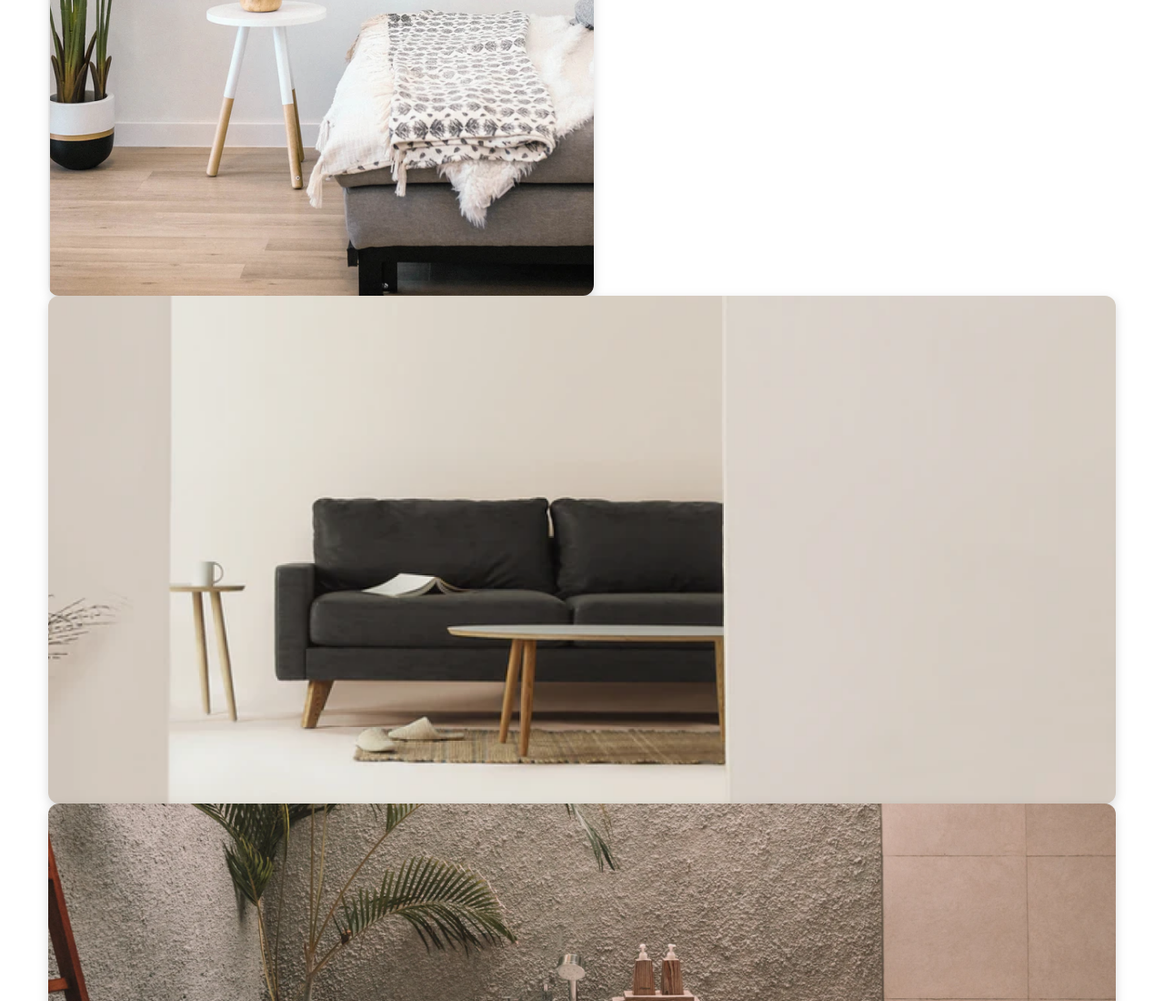
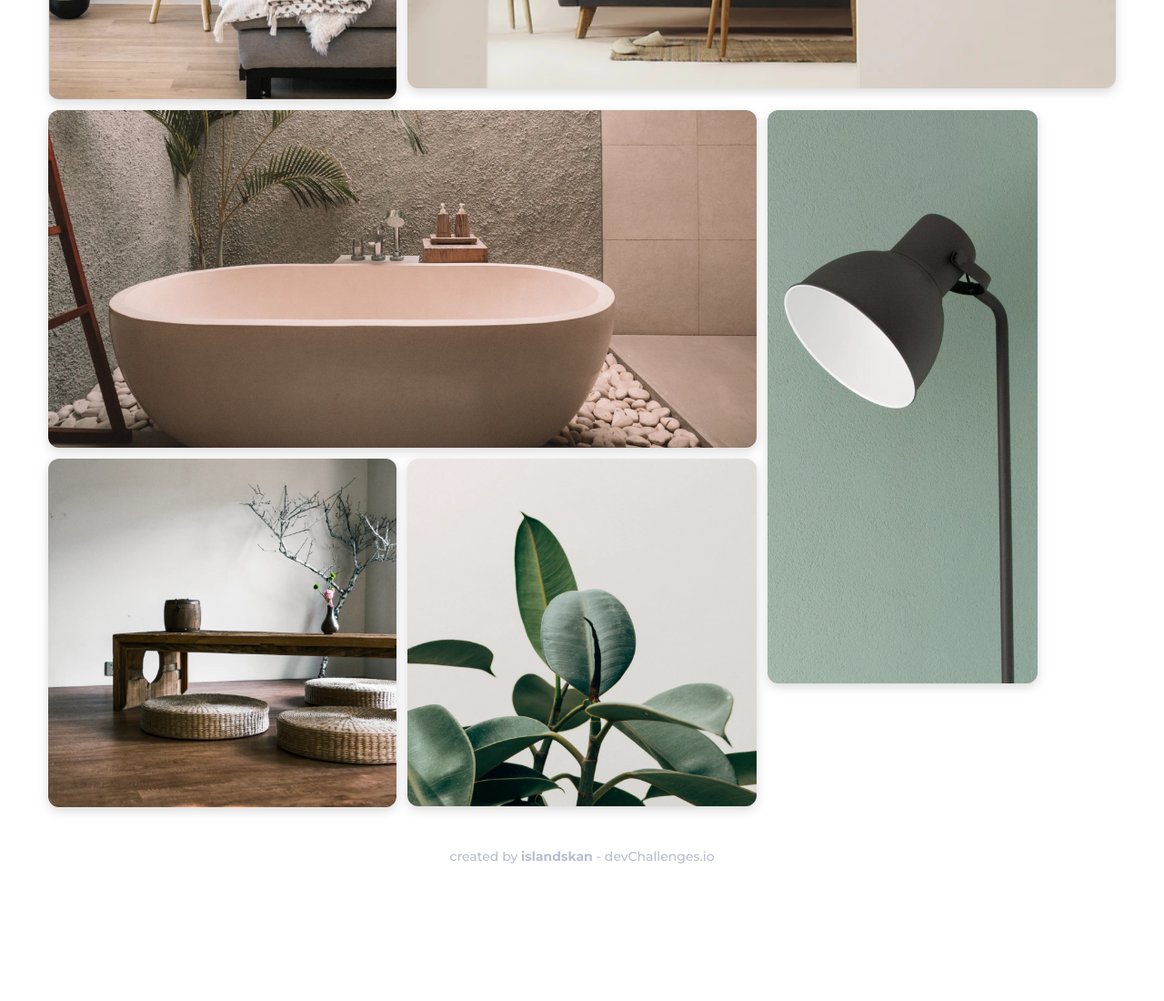
Before and after one commit to islandskan/devchallenges-responsive-my-gallery, a website: page index.html in a window 1280 px wide. Shown: the part 560-1660 px from the top of the page at 91% size. After the commit the page ends 1535 px from the top, so only its background shows below. Drawn offline with Linux system fonts and the light colour scheme.

Commit message:
style grid gallery

```diff
--- a/index.html
+++ b/index.html
@@ -52,36 +52,38 @@
             <!-- End of user information -->
 
             <!-- Gallery section -->
-            <section class="mt-10 mb-11">
+            <section
+                class="mt-10 mb-11 grid gap-3 grid-cols-gallery grid-rows-gallery"
+            >
                 <img
                     src="/public/img/photo1.png"
                     alt="interior"
-                    class="img card-shadow"
+                    class="img card-shadow col-start-1 row-start-1"
                 />
                 <img
                     src="/public/img/photo2.png"
                     alt="interior"
-                    class="img card-shadow"
+                    class="img card-shadow col-span-2 row-start-1"
                 />
                 <img
                     src="/public/img/photo3.png"
                     alt="bath tub"
-                    class="img card-shadow"
+                    class="img card-shadow col-span-2"
                 />
                 <img
                     src="/public/img/photo4.png"
                     alt="lamp"
-                    class="img card-shadow"
+                    class="img card-shadow col-start-3 row-span-2"
                 />
                 <img
                     src="/public/img/photo5.png"
                     alt="plant"
-                    class="img card-shadow"
+                    class="img card-shadow col-start-2 row-start-3"
                 />
                 <img
                     src="/public/img/photo6.png"
                     alt="interior"
-                    class="img card-shadow"
+                    class="img card-shadow col-start-1 row-start-3"
                 />
             </section>
             <!-- End of gallery section -->
```
Also changed, not shown: public/styles.css.
